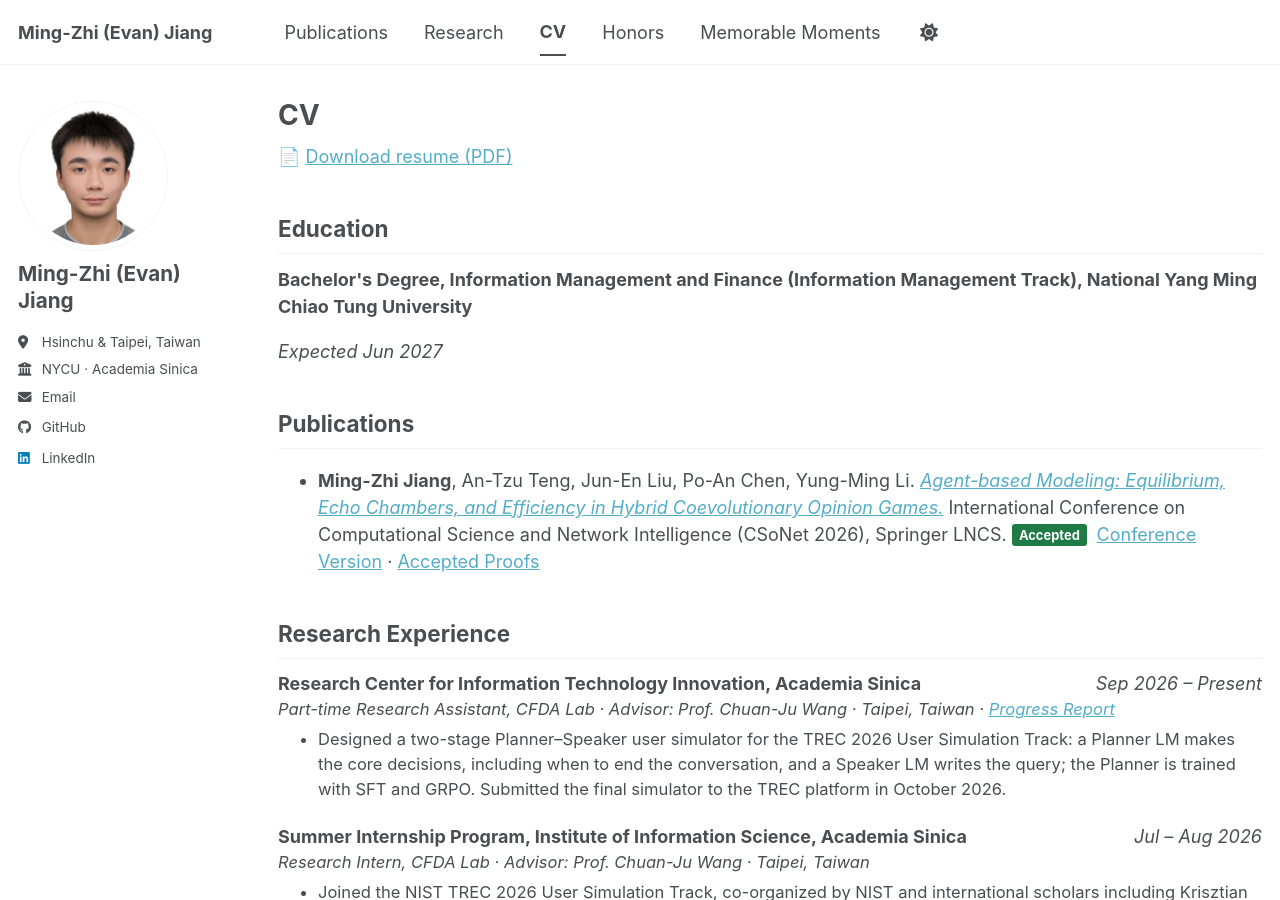
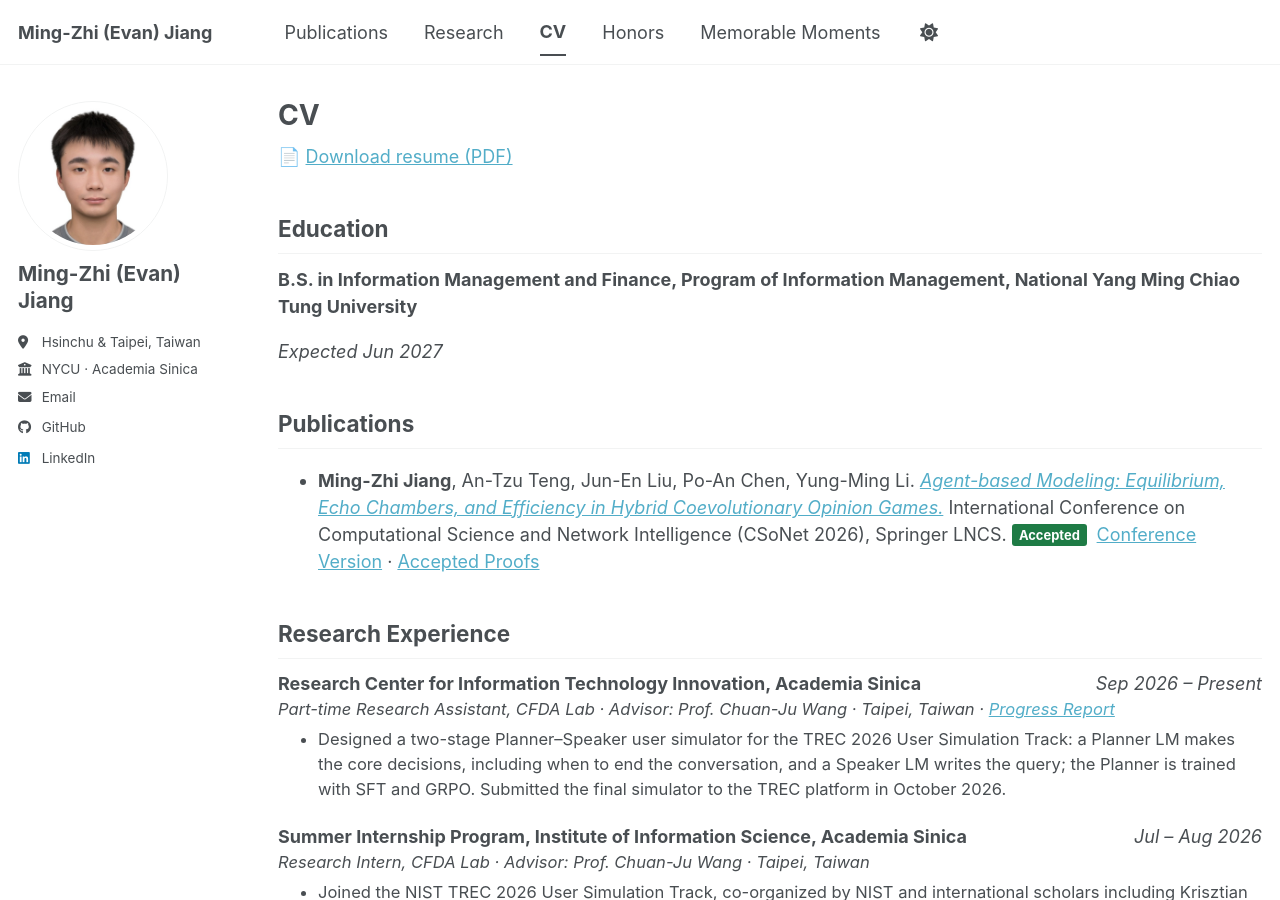
Before and after one commit to Evan-Jiamg/Evan-Jiamg.github.io, a Jekyll site: the page built from _pages/cv.md, in a window 1280 px wide and 900 px high. Built offline with Jekyll 4.4.1, drawn with Linux system fonts in a browser that asks for light colours; a style sheet for code colours, icons or effects is not loaded.

Commit message:
Resume and CV: B.S. in Information Management and Finance, Program of Information Management

```diff
--- a/_pages/cv.md
+++ b/_pages/cv.md
@@ -12,7 +12,7 @@ redirect_from:
 ## Education
 
 <div class="timeline-entry">
-  <div class="t-head"><span class="t-title">Bachelor's Degree, Information Management and Finance (Information Management Track), National Yang Ming Chiao Tung University</span><span class="t-date">Expected Jun 2027</span></div>
+  <div class="t-head"><span class="t-title">B.S. in Information Management and Finance, Program of Information Management, National Yang Ming Chiao Tung University</span><span class="t-date">Expected Jun 2027</span></div>
 </div>
 
 ## Publications
```
Also changed, not shown: 2 other files.
